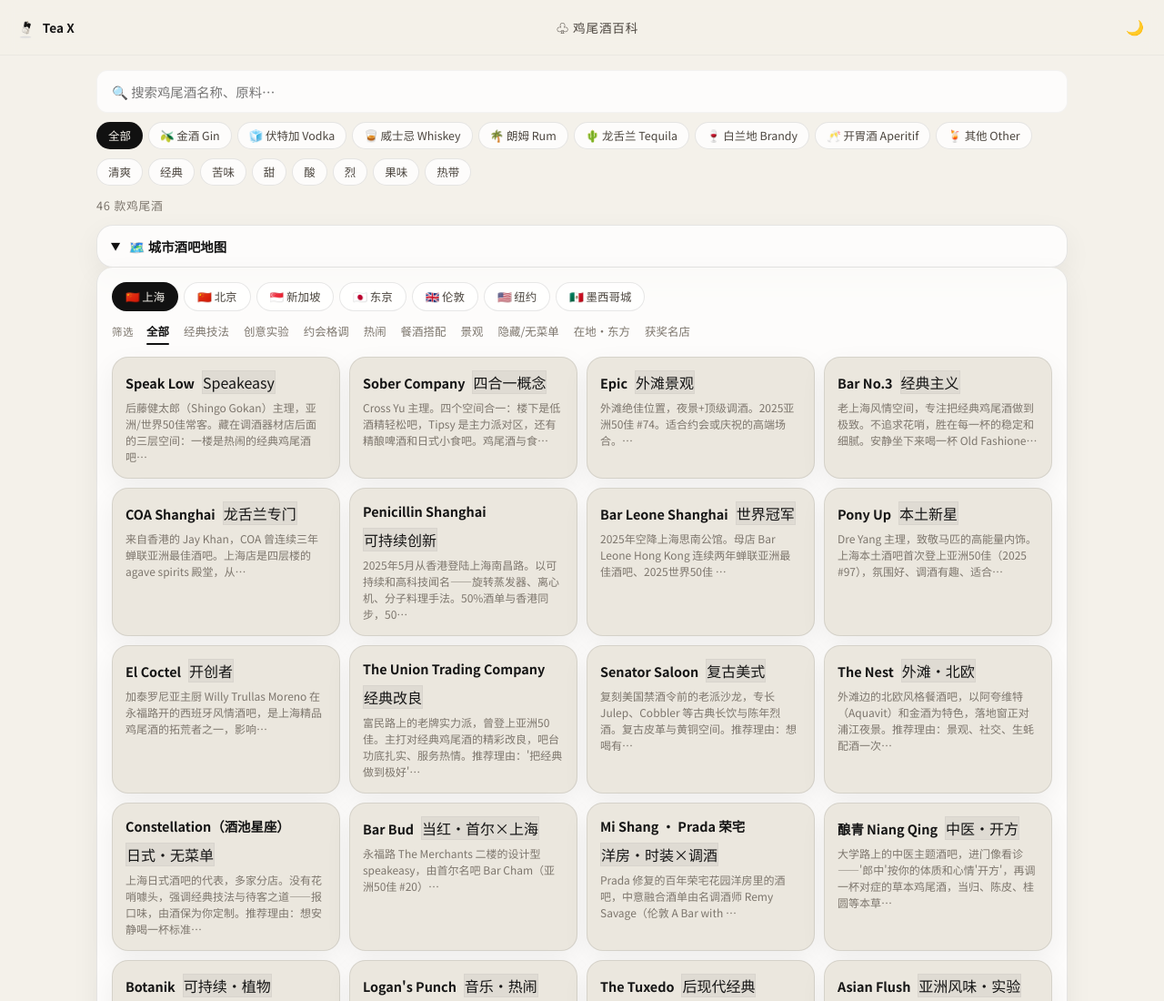
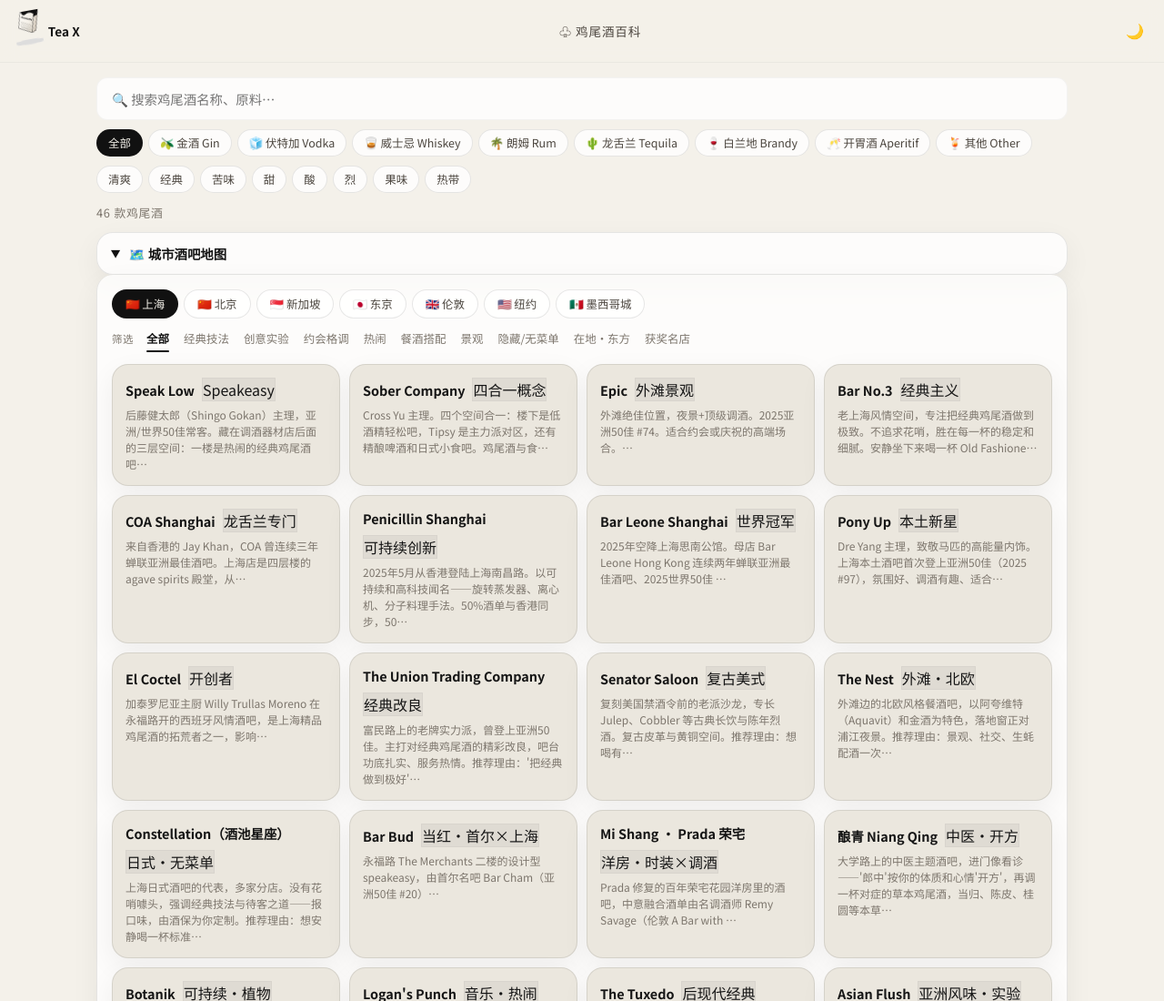
Before and after one commit to mrteax/mrteax.github.io, a plain HTML site: page cocktails.html in a window 1280 px wide. Shown: the top 1100 px of the page at 91% size. Drawn offline with Linux system fonts and the light colour scheme.

Commit message:
fix: align pack preview logo rendering
Co-Authored-By: Aime <aime@bytedance.com>
Change-Id: Iaf749fd224fea8abeeb6160a7b23e480b49fdd9c

```diff
--- a/css/home.css
+++ b/css/home.css
@@ -16,7 +16,7 @@ a{color:inherit;text-decoration:none}
 .brand{display:flex;align-items:center;gap:8px;font-weight:700;font-size:1.05rem}
 .brand-name{background:linear-gradient(135deg,var(--accent),var(--accent2,#d4a574));-webkit-background-clip:text;-webkit-text-fill-color:transparent;background-clip:text}
 .brand-icon{font-size:1.3rem;animation:float 3s ease-in-out infinite}
-img.brand-icon,img.brand-icon.site-mark{font-size:unset;animation:none;background:transparent;border:0;border-radius:0;box-shadow:none;filter:none;padding:0;width:1.5rem;height:2.25rem;object-fit:cover;object-position:50% 34%;display:inline-block;vertical-align:middle}
+.brand-icon.site-mark{font-size:unset;animation:none;background-color:transparent;background-image:url('/pack-preview.png');background-repeat:no-repeat;background-size:92px 92px;background-position:center 82%;border:0;border-radius:0;box-shadow:none;filter:none;padding:0;width:26px;height:40px;display:inline-block;vertical-align:middle;transform:rotate(-10deg);transform-origin:center center}
 .footer-brand-icon{margin-right:6px}
 .footer-brand{display:inline-flex;align-items:center}
 @keyframes float{0%,100%{transform:translateY(0)}50%{transform:translateY(-3px)}}
--- a/css/theme.css
+++ b/css/theme.css
@@ -201,26 +201,29 @@ body {
 }
 
 /* .site-mark: brand logo image — no border, no background, no frame */
-img.site-mark,
-img.brand-icon,
-img.brand-icon.site-mark {
+.site-mark,
+.brand-icon.site-mark {
   display: inline-block;
-  width: 1.5rem;
-  height: 2.25rem;
+  width: 26px;
+  height: 40px;
   border: 0;
   border-radius: 0;
-  background: transparent;
+  background-color: transparent;
+  background-image: url('/pack-preview.png');
+  background-repeat: no-repeat;
+  background-size: 92px 92px;
+  background-position: center 82%;
   box-shadow: none;
   filter: none;
   padding: 0;
   outline: 0;
-  object-fit: cover;
-  object-position: 50% 34%;
   animation: none;
   font-size: unset;
   opacity: 1;
   vertical-align: middle;
   flex: none;
+  transform: rotate(-10deg);
+  transform-origin: center center;
 }
 
 .footer-theme-mark {
@@ -498,17 +501,26 @@ code,
 }
 
 .nav-home, .footer-brand, .daily-label { display: inline-flex; align-items: center; gap: .42rem; }
-.nav-home img.site-mark,
-.nav-home img.brand-icon,
-.brand img.site-mark,
-.brand img.brand-icon {
-  width: 24px !important;
-  height: 36px !important;
-  object-fit: cover !important;
-  object-position: 50% 34% !important;
+.nav-home .site-mark,
+.nav-home .brand-icon.site-mark,
+.brand .site-mark,
+.brand .brand-icon.site-mark {
+  width: 30px !important;
+  height: 44px !important;
+  background-size: 100px 100px !important;
+  background-position: center 82% !important;
   flex: 0 0 auto;
 }
 .footer-theme-mark { margin-right: 0; }
+[data-theme="dark"] #monthFilters .cat-tag,
+[data-theme="dark"] #sceneFilters .cat-tag {
+  background: #18191d !important;
+  border-color: rgba(255, 255, 255, 0.08) !important;
+  color: #bbb6ad !important;
+}
+
+[data-theme="dark"] #monthFilters .cat-tag.active,
+[data-theme="dark"] #sceneFilters .cat-tag.active,
 [data-theme="dark"] .cat-tag.active {
   background: #d4a574 !important;
   border-color: #d4a574 !important;
--- a/js/theme-icons.js
+++ b/js/theme-icons.js
@@ -32,27 +32,25 @@
   }
 
   function makePackIcon(cls = 'site-mark') {
-    const img = document.createElement('img');
-    img.className = cls;
-    img.src = PACK_LOGO;
-    img.alt = '';
-    img.setAttribute('aria-hidden', 'true');
-    img.decoding = 'async';
-    return img;
+    const span = document.createElement('span');
+    span.className = cls;
+    span.setAttribute('aria-hidden', 'true');
+    span.dataset.logoSrc = PACK_LOGO;
+    return span;
   }
 
   function ensurePackImage(el) {
-    if (!el || el.querySelector('img.site-mark')) return;
+    if (!el || el.querySelector('.site-mark')) return;
     const cls = el.classList.contains('brand-icon') ? 'brand-icon site-mark' : 'site-mark';
-    const img = makePackIcon(cls);
-    el.replaceWith(img);
-    return img;
+    const icon = makePackIcon(cls);
+    el.replaceWith(icon);
+    return icon;
   }
 
   function enhanceNavHome() {
     document.querySelectorAll('.nav-home').forEach(el => {
       if (el.dataset.iconified === '1') return;
-      if (el.querySelector('img.site-mark')) return;
+      if (el.querySelector('.site-mark')) return;
       const text = stripLeadingIcon(el.textContent) || 'Tea X';
       const label = document.createElement('span');
       label.textContent = text;
@@ -64,13 +62,7 @@
 
   function enhanceBrandIcons() {
     document.querySelectorAll('.brand-icon').forEach(el => {
-      if (el.tagName.toLowerCase() === 'img') {
-        el.classList.add('site-mark');
-        el.src = PACK_LOGO;
-        el.alt = el.alt || PACK_ALT;
-        el.removeAttribute('style');
-        return;
-      }
+      if (el.classList.contains('site-mark')) return;
       ensurePackImage(el);
     });
     document.querySelectorAll('.footer-brand').forEach(el => {
```
Also changed, not shown: portal.html (+1 -1 lines).
